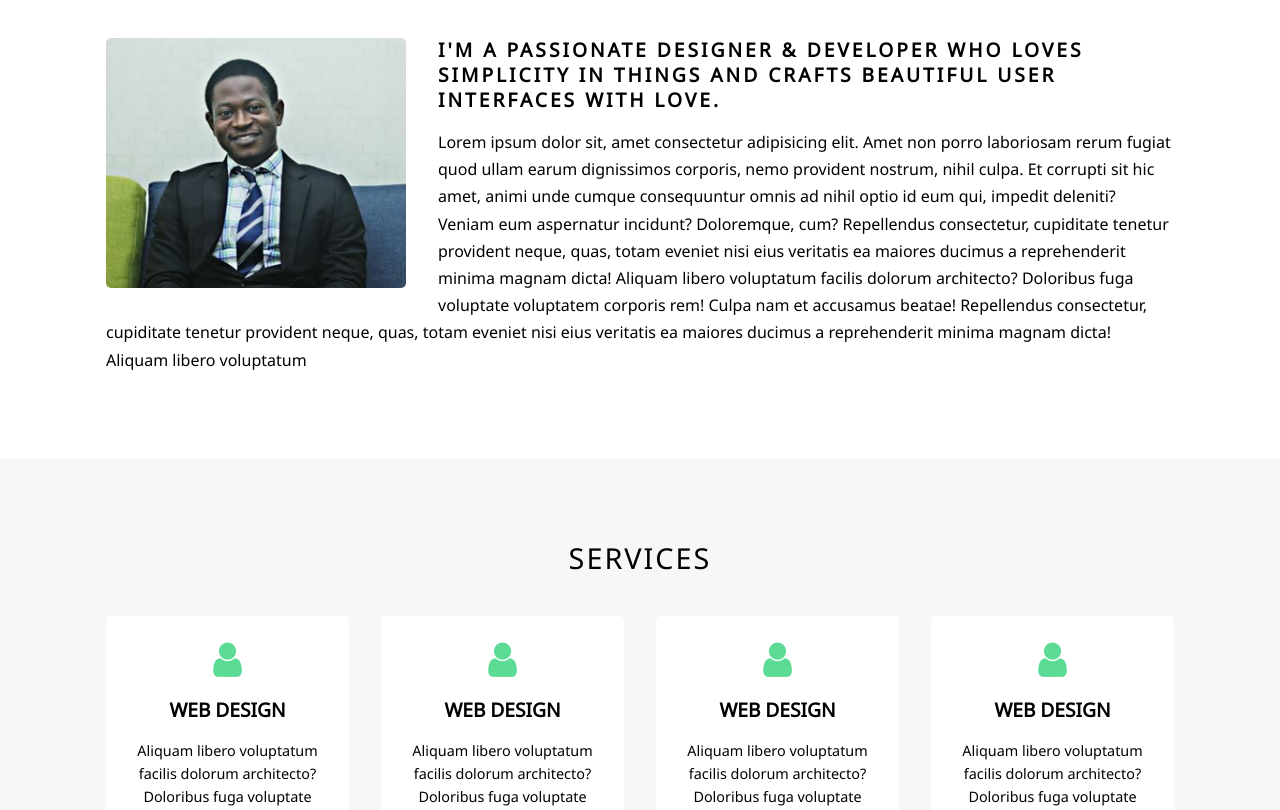
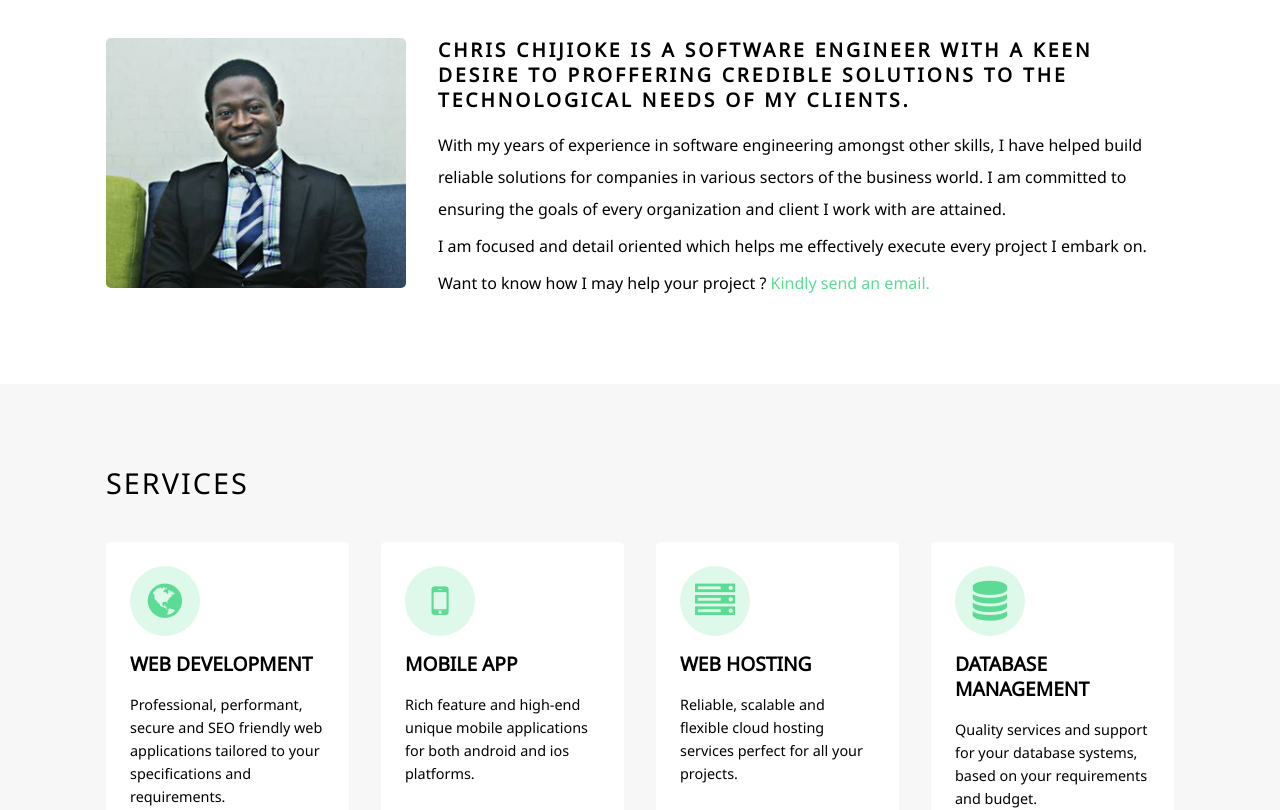
Before and after one commit to krysceejay/NextBlog, a Next.js app: page / in a window 1280 px wide. Shown: the part 820-1630 px from the top of the page. Built offline with nearby package versions, Linux system fonts and the light colour scheme; a web font is replaced by a local one.

Commit message:
home page content

```diff
--- a/components/NewsLetter.js
+++ b/components/NewsLetter.js
@@ -5,7 +5,7 @@ const NewsLetter = () => {
             <form action="">
             <div className="newsletter-sub-form my-1">
                 <input type="email" placeholder="your email" />
-                <button type="submit" className="btn btn-main">Submit</button>
+                <button type="submit" className="btn btn-main py-07">Submit</button>
                 <p>YOUR EMAIL ADDRESS WILL NEVER BE SHARED</p>
             </div>
             </form>
--- a/pages/index.js
+++ b/pages/index.js
@@ -1,14 +1,25 @@
+import {useRef} from 'react'
 import Layout from '../components/layouts/Layout'
 
-const Home = () => (
+const Home = () => {
+  const contactRef = useRef()
+  const gotoContact = () => {
+    window.scrollTo({
+      top: contactRef.current.offsetTop,
+      behavior: 'smooth'
+    })
+  }
+      return (
       <Layout title="Home">
         <header id="header-home">
           <div className="container">
             <div className="header-content">
-              <h2>Hello!</h2>
+              <h2>Hello,</h2>
               <h1>I’m Chris Chijioke</h1>
               <p className="lead">
-              I love to work in User Experience & User Interface designing. <br />
+              {/* I love to work in User Experience & User Interface designing <br/> */}
+              {/* and I am here to proffer solutions to your technological needs.<br /> */}
+              I am here to give your business and ideas a new creative start right away!<br/>
               {/* Because I love to solve the design problem and find easy and better solutions to solve it.  */}
               {/* I always try my best to make good user interface with the best user experience. */}
               </p>
@@ -24,14 +35,15 @@ const Home = () => (
                 {/* <img src="/img/chriss.jpg" alt="" /> */}
               </div>
               <div className="about-wrap-text">
-                <h2 className="about-wrap-text-head">I'm a Passionate designer & developer who loves simplicity in things and crafts beautiful user interfaces with love.</h2>
-                <p className="about-wrap-text-body">
-                Lorem ipsum dolor sit, amet consectetur adipisicing elit. Amet non porro laboriosam rerum fugiat quod ullam earum dignissimos corporis,
-                nemo provident nostrum, nihil culpa. Et corrupti sit hic amet, animi unde cumque consequuntur omnis ad nihil optio id eum qui, impedit deleniti? Veniam eum aspernatur incidunt? Doloremque, cum?
-                Repellendus consectetur, cupiditate tenetur provident neque, quas, totam eveniet nisi eius veritatis ea maiores ducimus a reprehenderit minima magnam dicta! Aliquam libero voluptatum
-                facilis dolorum architecto? Doloribus fuga voluptate voluptatem corporis rem! Culpa nam et accusamus beatae!
-                Repellendus consectetur, cupiditate tenetur provident neque, quas, totam eveniet nisi eius veritatis ea maiores ducimus a reprehenderit minima magnam dicta! Aliquam libero voluptatum
-                </p>
+                <h2 className="about-wrap-text-head">
+                  {/* I'm a Passionate designer & developer who loves simplicity in things and crafts beautiful user interfaces with love. */}
+                  Chris Chijioke is a Software Engineer with a keen desire to proffering credible solutions to the technological needs of my clients.
+                </h2>
+                <div className="about-wrap-text-body">
+                  <p>With my years of experience in software engineering amongst other skills, I have helped build reliable solutions for companies in various sectors of the business world. I am committed to ensuring the goals of every organization and client I work with are attained.</p>
+                  <p>I am focused and detail oriented which helps me effectively execute every project I embark on.</p>
+                  <p>Want to know how I may help your project ? <span className="send-email"><a href="mailto:chryschijioke@gmail.com">Kindly send an email.</a></span></p>
+                </div>
               </div>
             </div>
           </div>
@@ -41,29 +53,29 @@ const Home = () => (
           <h2 className="section-title">SERVICES</h2>
             <div className="services-wrap">
               <div className="services-wrap-single">
-                <i className="fa fa-user"></i>
-                <h2 className="service-name">Web Design</h2>
-                <p>Aliquam libero voluptatum facilis dolorum architecto? Doloribus fuga voluptate voluptatem corporis rem!</p>
+                <div className="icon-container"><i className="fa fa-globe"></i></div>
+                <h2 className="service-name">Web Development</h2>
+                <p>Professional, performant, secure and SEO friendly web applications tailored to your specifications and requirements.</p>
               </div>
               <div className="services-wrap-single">
-                <i className="fa fa-user"></i>
-                <h2 className="service-name">Web Design</h2>
-                <p>Aliquam libero voluptatum facilis dolorum architecto? Doloribus fuga voluptate voluptatem corporis rem!</p>
+              <div className="icon-container"><i className="fa fa-mobile-phone"></i></div>
+                <h2 className="service-name">Mobile App</h2>
+                <p>Rich feature and high-end unique mobile applications for both android and ios platforms.</p>
               </div>
               <div className="services-wrap-single">
-                <i className="fa fa-user"></i>
-                <h2 className="service-name">Web Design</h2>
-                <p>Aliquam libero voluptatum facilis dolorum architecto? Doloribus fuga voluptate voluptatem corporis rem!</p>
+              <div className="icon-container"><i className="fa fa-server"></i></div>
+                <h2 className="service-name">Web Hosting</h2>
+                <p>Reliable, scalable and flexible cloud hosting services perfect for all your projects.</p>
               </div>
               <div className="services-wrap-single">
-                <i className="fa fa-user"></i>
-                <h2 className="service-name">Web Design</h2>
-                <p>Aliquam libero voluptatum facilis dolorum architecto? Doloribus fuga voluptate voluptatem corporis rem!</p>
+              <div className="icon-container"><i className="fa fa-database"></i></div>
+                <h2 className="service-name">Database Management</h2>
+                <p>Quality services and support for your database systems, based on your requirements and budget.</p>
               </div>
             </div>
           </div>
         </section>
-        <section id="home-contact" className="py-5">
+        <section id="home-contact" className="py-5" ref={contactRef}>
           <div className="container">
             {/* <p className="freelance">
               I Am Available For Freelance Projects.
@@ -72,19 +84,19 @@ const Home = () => (
             Let's work together indeed!
             </p>
             <p>
-            Please send an email let's bring your ideas to life.
+            Send an email let's bring your ideas to life.
             </p>
             <div className="email-me">
             <div className="email-container">
               <div className="email-icon">
                 <i className="fa fa-at"></i>
               </div>
-              <div className="email-text">Email: chryschijioke@gmail.com</div>
+              <div className="email-text">Email: <a href="mailto:chryschijioke@gmail.com">chryschijioke@gmail.com</a></div>
             </div>
             </div>
           </div>
         </section>
       </Layout>
-    )
+    )}
 
 export default Home;
--- a/styles/_config.scss
+++ b/styles/_config.scss
@@ -10,6 +10,7 @@ $dark-color: #333;
 $overlay-color: rgba(0, 0, 0, 0.4);
 $bg-image: url('/img/banner2.jpg');
 $chris-image: url('/img/chriss.jpg');
+$chris-image2: url('/img/chris.jpeg');
 $menu-speed: 0.75s;
 $text-color: #666666;
 $undernav-color: #fff7fb;
--- a/styles/_utilities.scss
+++ b/styles/_utilities.scss
@@ -11,6 +11,9 @@
 
 //Padding
 .py {
+  &-07 {
+    padding: 0.7rem 0 !important;
+  }
   &-1 {
     padding: 1rem 0 !important;
   }
@@ -425,7 +428,7 @@ select:focus {
   padding-bottom: 0.5rem;
   font-weight: 100;
   text-transform: uppercase;
-  text-align: center;
+  //text-align: center;
   letter-spacing: 2px;
 }
 
--- a/styles/globals.scss
+++ b/styles/globals.scss
@@ -118,7 +118,12 @@ p {
         letter-spacing: 3px;
       }
       &-body {
-        line-height: 1.7;
+        line-height: 2;
+        .send-email {
+          a {
+            color: $main-color;
+          }
+        }
       }
     }
   }
@@ -134,8 +139,18 @@ p {
     &-single {
       padding: 1.5rem;
       background-color: #fff;
-      text-align: center;
+      //text-align: center;
       border-radius: 5px;
+      .icon-container {
+        //padding: 1rem;
+        background-color: rgba(92, 219, 149, 0.2);
+        display: flex;
+        justify-content: center;
+        align-items: center;
+        border-radius: 50%;
+        width: 70px;
+        height: 70px;
+      }
       i {
         font-size: 2.5rem;
         color: $main-color;
```
